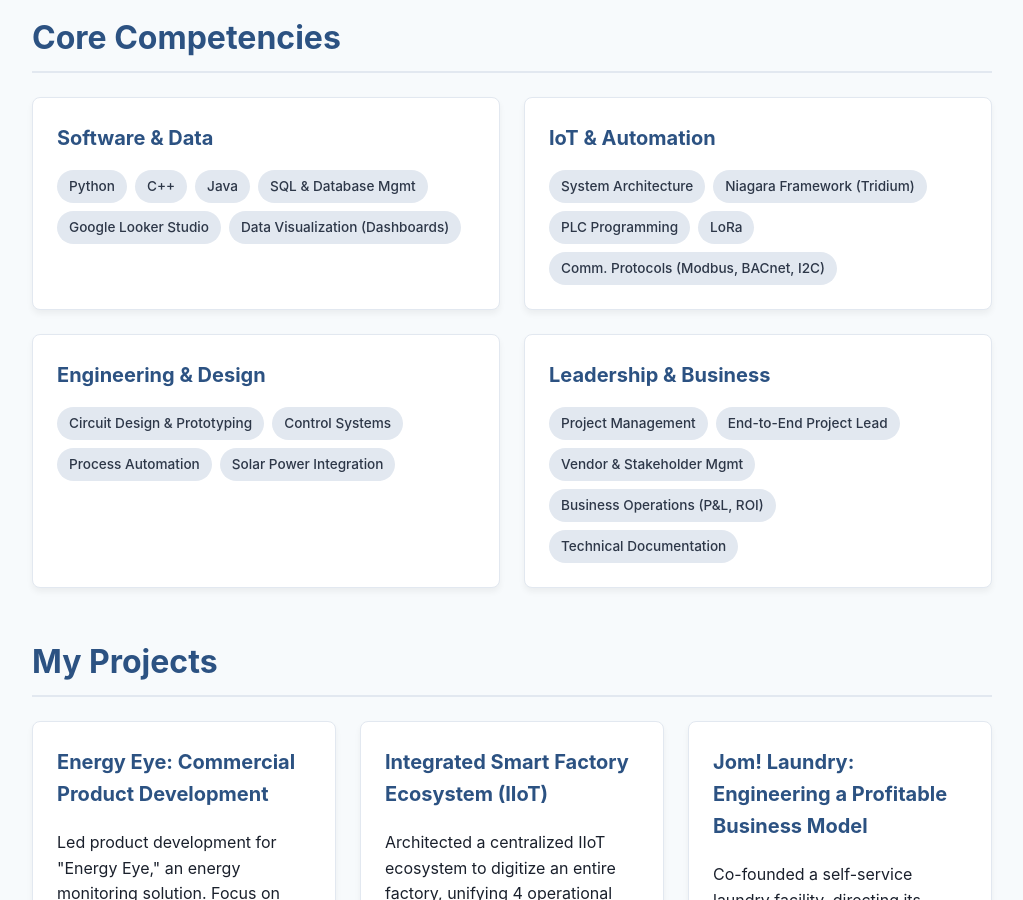
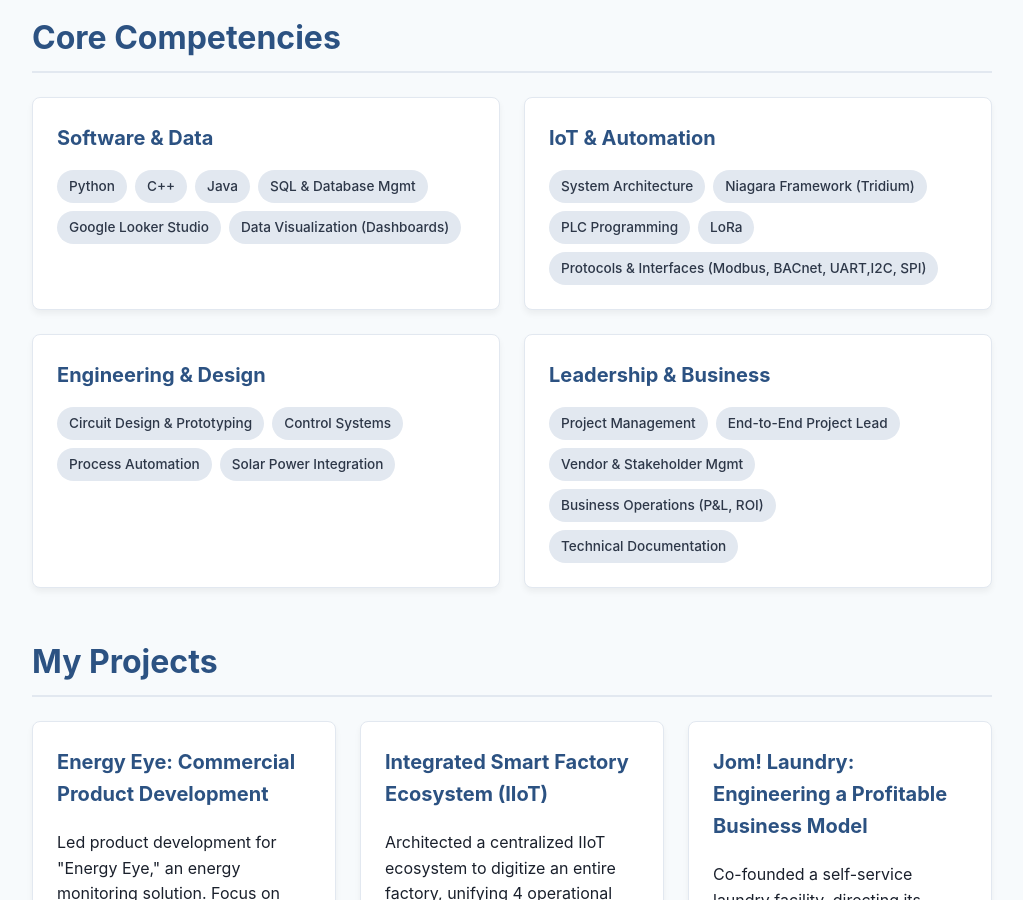
Before and after one commit to xion-xion/xion-xion.github.io, a Jekyll site: the page built from index.html, in a window 1280 px wide and 900 px high, scrolled down 1033 px. Shown: the whole window, without its empty margins (128-1151 px from the left). Built offline with Jekyll 4.4.1, drawn with Linux system fonts in a browser that asks for light colours.

Commit message:
Feat: Update Protocols & Interfaces

```diff
--- a/index.html
+++ b/index.html
@@ -55,7 +55,7 @@ title: Home
                 <span class="skill-tag">Niagara Framework (Tridium)</span>
                 <span class="skill-tag">PLC Programming</span>
                 <span class="skill-tag">LoRa</span>
-                <span class="skill-tag">Comm. Protocols (Modbus, BACnet, I2C)</span>
+                <span class="skill-tag">Protocols & Interfaces (Modbus, BACnet, UART,I2C, SPI)</span>
             </div>
         </div>
         <div class="skill-card">
```
